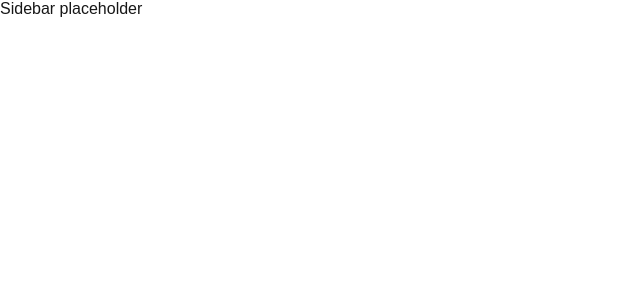
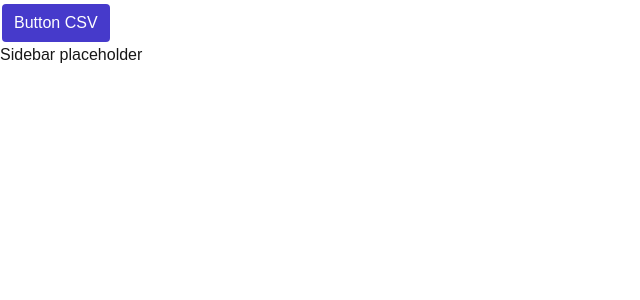
Before and after one commit to jalbe0076/component_kit, a Next.js app: page / in a window 1280 px wide. Shown: the top 300 px of the page, without its empty margins (0-640 px from the left). Built offline with nearby package versions, Linux system fonts and the light colour scheme.

Commit message:
Setup basic button and styling

```diff
--- a/src/app/page.tsx
+++ b/src/app/page.tsx
@@ -1,9 +1,15 @@
+"use client";
 import styles from "./page.module.scss";
+import { Button } from "../components";
 
 export default function Home() {
+  const handleClick = () => {
+    console.log("Button clicked");
+  };
+
   return (
     <>
-
+      <Button onClick={handleClick}>Button CSV</Button>
     </>
   );
 }
--- /dev/null
+++ b/src/components/Button/Button.tsx
@@ -0,0 +1,20 @@
+"use client";
+import styles from "./button.module.scss";
+
+interface ButtonProps {
+  children: React.ReactNode;
+  onClick?: () => void;
+}
+
+const Button: React.FC<ButtonProps> = ({
+  children,
+  onClick,
+}) => {
+  return (
+    <button className={styles.btn} onClick={onClick}>
+      {children}
+    </button>
+  );
+}
+
+export default Button;
--- /dev/null
+++ b/src/components/Button/button.module.scss
@@ -0,0 +1,18 @@
+.btn {
+    background-color: var(--bg-color, hsl(245, 58%, 51%));
+    border-radius: 4px;
+    border: none;
+    color: var(--text-color, white);
+    padding: var(--padding, 10px 12px);
+    font-size: var(--font-size, 16px);
+    margin: 4px 2px;
+    cursor: pointer;
+    display: inline-flex;
+    justify-content: center;
+    align-items: center;
+    transition: background-color 0.3s ease;
+
+    &:hover {
+        background-color: var(--hover-bg-color, hsl(245, 58%, 41%));
+    }
+}
--- a/src/components/index.ts
+++ b/src/components/index.ts
@@ -0,0 +1 @@
+export { default as Button } from "./Button/Button";
```
